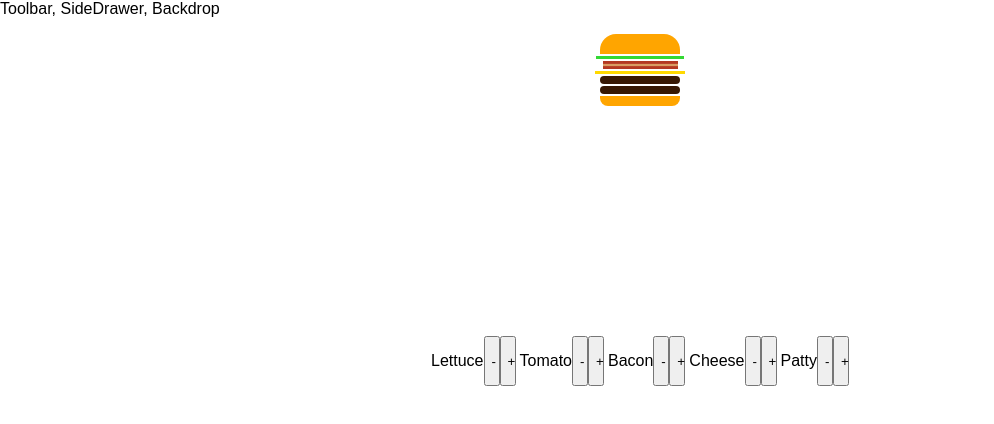
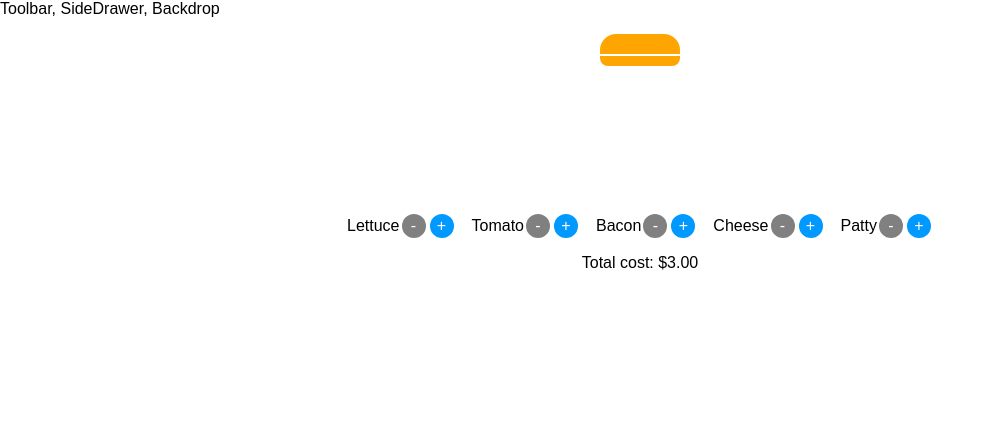
Before and after one commit to TheScronch/burger-deluxe, a React app: page / in a window 1280 px wide. Shown: the top 424 px of the page, without its empty margins (0-994 px from the left). Built offline with nearby package versions, Linux system fonts and the light colour scheme.

Commit message:
ingredients/cost update and display

```diff
--- a/src/components/Burger/Burger.css
+++ b/src/components/Burger/Burger.css
@@ -1,5 +1,5 @@
 .Burger {
     width: 100%;
-    height: 300px;
+    height: 180px;
     margin: 0px auto;
 }
--- a/src/components/Burger/BurgerIngredients/IngredientMenu/IngredientController/IngredientController.css
+++ b/src/components/Burger/BurgerIngredients/IngredientMenu/IngredientController/IngredientController.css
@@ -1,10 +1,31 @@
 .IngredientController {
     display: flex;
     margin: 2px;
+    height: 24px;
+    margin: 0px 8px;
+    line-height: 24px;
+    vertical-align: center;
 }
 
 .IngredientController button {
-    display: block;
-    width: 8px;
+    height: 24px;
+    width: 24px;
+    color: white;
+    font-size: 1rem;
+    border: none;
+    border-radius: 12px;
+    margin: 0px 2px;
     outline: none;
 }
+
+.Add {
+    background: rgb(0, 153, 255);
+}
+
+.Remove {
+    background: red;
+}
+
+.Remove:disabled {
+    background: gray;
+}
--- a/src/components/Burger/BurgerIngredients/IngredientMenu/IngredientController/IngredientController.js
+++ b/src/components/Burger/BurgerIngredients/IngredientMenu/IngredientController/IngredientController.js
@@ -4,9 +4,14 @@ import classes from './IngredientController.css';
 
 const ingredientController = (props) => (
     <div className={classes.IngredientController}>
-        <p>{props.name}</p>
-        <button>-</button>
-        <button onClick={props.added}>+</button>
+        <label>{props.name}</label>
+        <button
+            className={classes.Remove}
+            onClick={props.removed}
+            disabled={props.disabled}>-</button>
+        <button
+            className={classes.Add}
+            onClick={props.added}>+</button>
     </div>
 );
 
--- a/src/components/Burger/BurgerIngredients/IngredientMenu/IngredientMenu.js
+++ b/src/components/Burger/BurgerIngredients/IngredientMenu/IngredientMenu.js
@@ -13,11 +13,13 @@ const ingredientControllers = [
 
 const ingredientMenu = (props) => (
     <div className={classes.IngredientMenu}>
-        {ingredientControllers.map( ingredentCtrl =>(
+        {ingredientControllers.map( (ingredentCtrl, index) =>(
             <IngredientController
                 name={ingredentCtrl.name}
                 key={ingredentCtrl.name}
-                added={() => props.addIngredient(ingredentCtrl.type)} />
+                added={() => props.addAmount(ingredentCtrl.type)}
+                removed={() => props.removeAmount(ingredentCtrl.type)}
+                disabled={props.disabled[index]}/>
         ))}
     </div>
 );
--- /dev/null
+++ b/src/containers/BurgerBuilder/BurgerBuilder.css
@@ -0,0 +1,3 @@
+.Price {
+    text-align: center;
+}
--- a/src/containers/BurgerBuilder/BurgerBuilder.js
+++ b/src/containers/BurgerBuilder/BurgerBuilder.js
@@ -1,6 +1,8 @@
 import React, { Component, Fragment } from 'react';
 import Burger from '../../components/Burger/Burger';
 import IngredientMenu from '../../components/Burger/BurgerIngredients/IngredientMenu/IngredientMenu';
+
+import classes from './BurgerBuilder.css';
 
 const ingredientCosts = {
     lettuce: 0.2,
@@ -15,42 +17,85 @@ class BurgerBuilder extends Component {
         ingredients: [
             {
                 name: 'lettuce',
-                amount: 1
+                amount: 0
+            },
+            {
+                name: 'tomato',
+                amount: 0
             },
             {
                 name: 'bacon',
-                amount: 1
+                amount: 0
             },
             {
                 name: 'cheese',
-                amount: 1
+                amount: 0
             },
             {
                 name: 'patty',
-                amount: 2
+                amount: 0
             }
         ],
-        totalCost: 5
+        totalCost: 3
     }
 
-    addIngredient = (type) => {
-        let currentAmount = type;
-        let currentCost = this.state.totalCost;
+    modifyAmount = (type, value) => {
+        const tempCost = this.state.totalCost;
+        let tempIngredients = JSON.parse(JSON.stringify(this.state.ingredients));
 
-        console.log( currentAmount );
-        currentCost += ingredientCosts[type];
-        console.log( currentCost );
+        for ( let i = 0; i < Object.keys(tempIngredients).length; i++ ) {
+            if ( tempIngredients[i].name === type && tempIngredients[i].amount <= 0 )
+            {
+                tempIngredients[i].amount += value;
+                const newCost = tempCost + (ingredientCosts[type] * value);
+                this.setState( {totalCost: newCost, ingredients: tempIngredients} );
+            }
+        }
     }
 
-    removeIngredient = () => {
+    removeAmount = (type) => {
+        const tempCost = this.state.totalCost;
+        let tempIngredients = JSON.parse(JSON.stringify(this.state.ingredients));
 
+        for ( let i = 0; i < Object.keys(tempIngredients).length; i++ ) {
+            if ( tempIngredients[i].name === type && tempIngredients[i].amount !== 0 )
+            {
+                tempIngredients[i].amount -= 1;
+                const newCost = tempCost - ingredientCosts[type];
+                this.setState( {totalCost: newCost, ingredients: tempIngredients} );
+            }
+        }
+    }
+
+    addAmount = (type) => {
+        const tempCost = this.state.totalCost;
+        let tempIngredients = JSON.parse(JSON.stringify(this.state.ingredients));
+
+        for ( let i = 0; i < Object.keys(tempIngredients).length; i++ ) {
+            if ( tempIngredients[i].name === type && tempIngredients[i].amount < 3 )
+            {
+                tempIngredients[i].amount += 1;
+                const newCost = tempCost + ingredientCosts[type];
+                this.setState( {totalCost: newCost, ingredients: tempIngredients} );
+            }
+        }
     }
 
     render () {
+        const disabledRemove = JSON.parse(JSON.stringify(this.state.ingredients));
+        for ( let i = 0; i < Object.keys(disabledRemove).length; i++ ) {
+            disabledRemove[i] = disabledRemove[i].amount <= 0
+        }
+        console.log(disabledRemove);
         return (
+
             <Fragment>
                 <Burger ingredients={this.state.ingredients} />
-                <IngredientMenu addIngredient={this.addIngredient} />
+                <IngredientMenu
+                    addAmount={this.addAmount}
+                    removeAmount={this.removeAmount}
+                    disabled={disabledRemove} />
+                    <p className={classes.Price}>Total cost: ${this.state.totalCost.toFixed(2)}</p>
             </Fragment>
         );
     }
```
